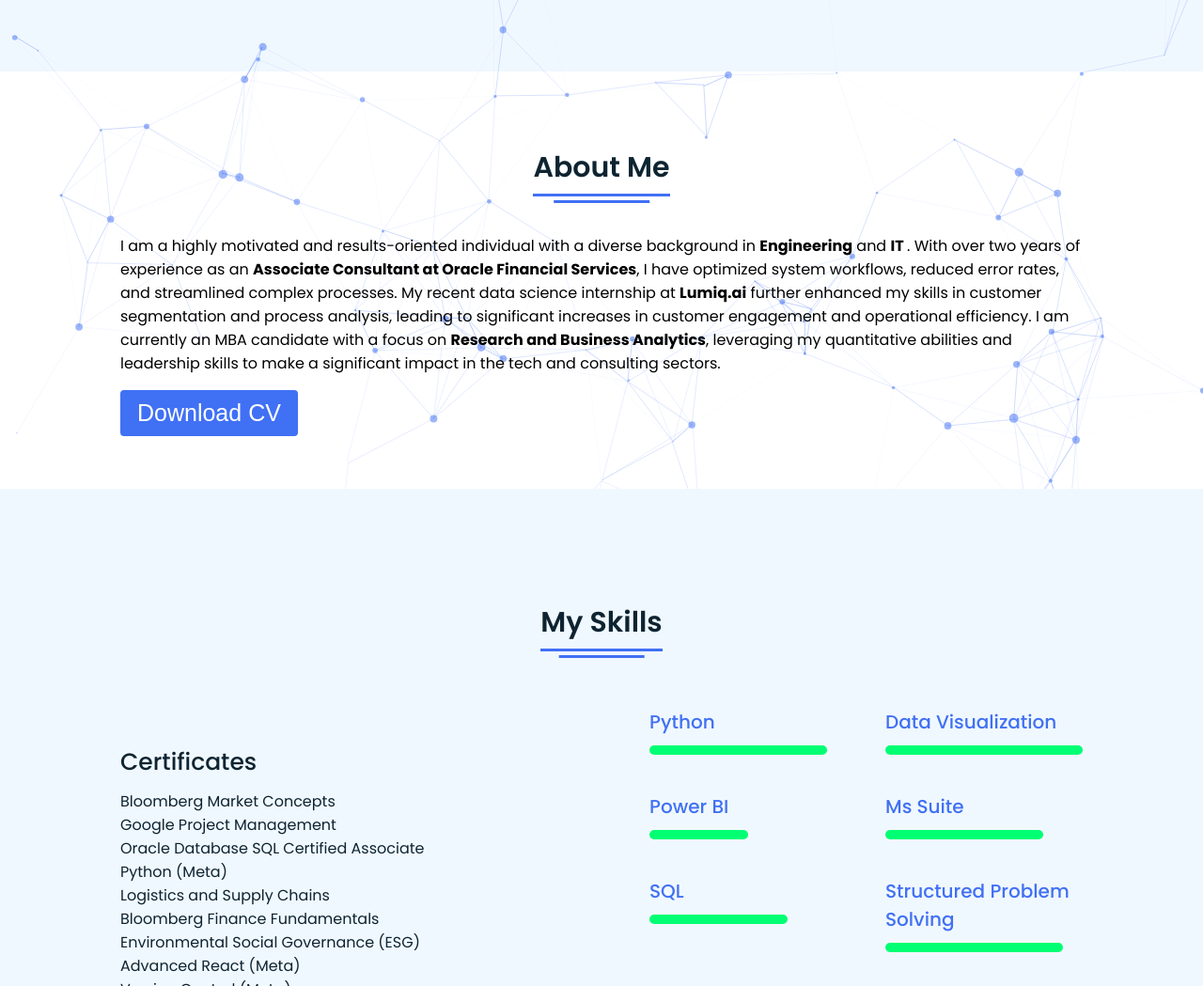
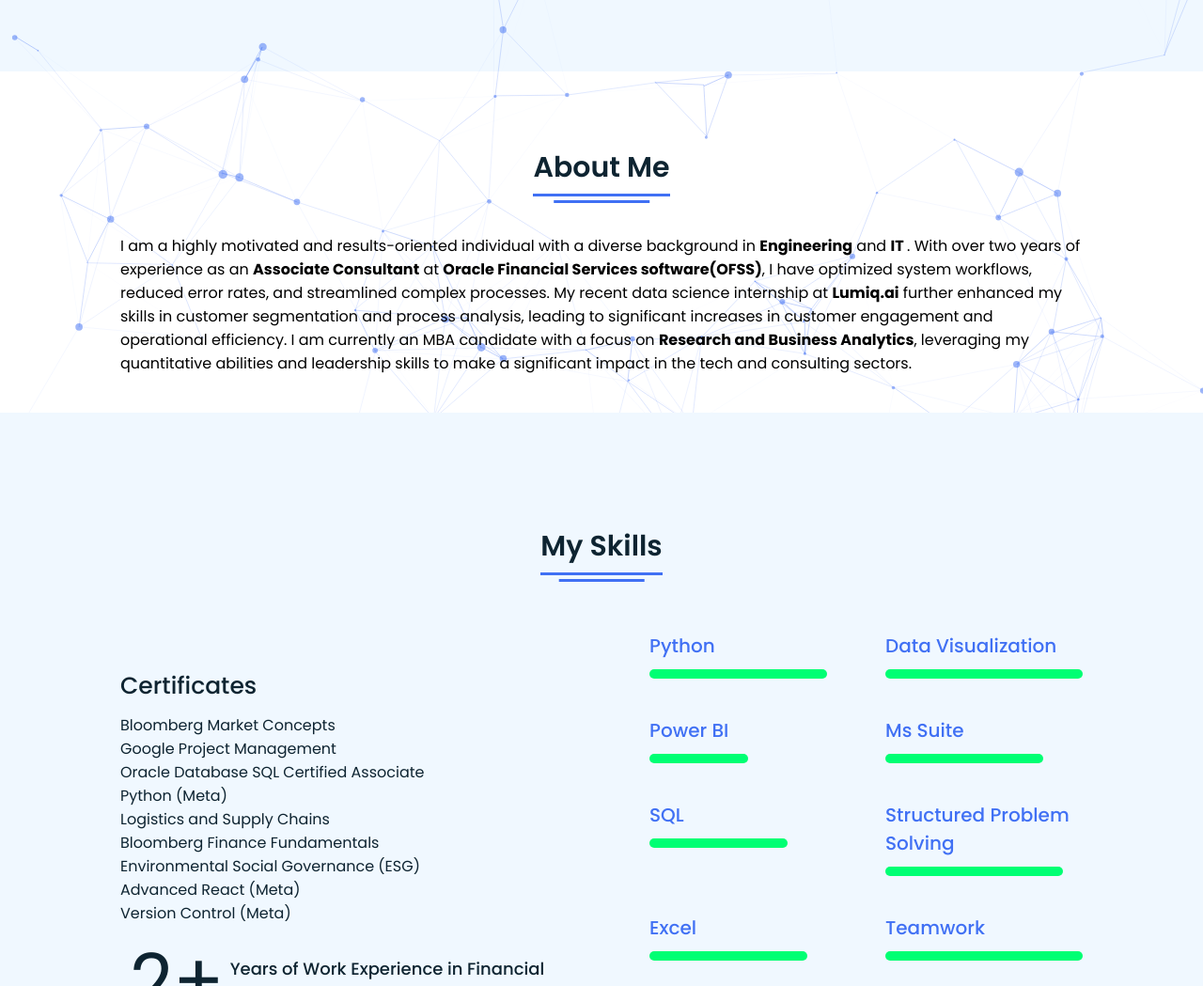
Before and after one commit to spide15/DeepGada, a plain HTML site: page index.html in a window 1280 px wide. Shown: the part 724-1773 px from the top of the page at 94% size. Drawn offline with nearby package versions, Linux system fonts and the light colour scheme; animation ran at ten frames a second.

Commit message:
updated17oct

```diff
--- a/index.html
+++ b/index.html
@@ -94,9 +94,9 @@
             methodologies and project management, coupled with technical skills, makes me an asset to any team. Let's
             work together to turn data into actionable insights. -->
             I am a highly motivated and results-oriented individual with a diverse background in <b>
-              Engineering</b> and <b>IT </b>. With over two years of experience as an <b>Associate Consultant
+              Engineering</b> and <b>IT </b>. With over two years of experience as an <b>Associate Consultant</b>
               at
-              Oracle Financial Services</b>, I have optimized system workflows, reduced error rates, and streamlined
+              <b>Oracle Financial Services software(OFSS)</b>, I have optimized system workflows, reduced error rates, and streamlined
             complex
             processes. My recent data science internship at <b>Lumiq.ai</b> further enhanced my skills in customer
             segmentation and process analysis, leading to significant increases in customer engagement and operational
@@ -105,10 +105,10 @@
             my quantitative abilities and leadership skills to make a significant impact in the tech and consulting
             sectors.
           </p>
-          <div class="button">
+          <!-- <div class="button">
             <a href="https://drive.google.com/drive/folders/18YgJ2y34XYc4GSQSX8YZ5fOKYw3myX5h?usp=sharing"><button>Download
                 CV</button></a>
-          </div>
+          </div> -->
         </div>
       </div>
     </div>
```
